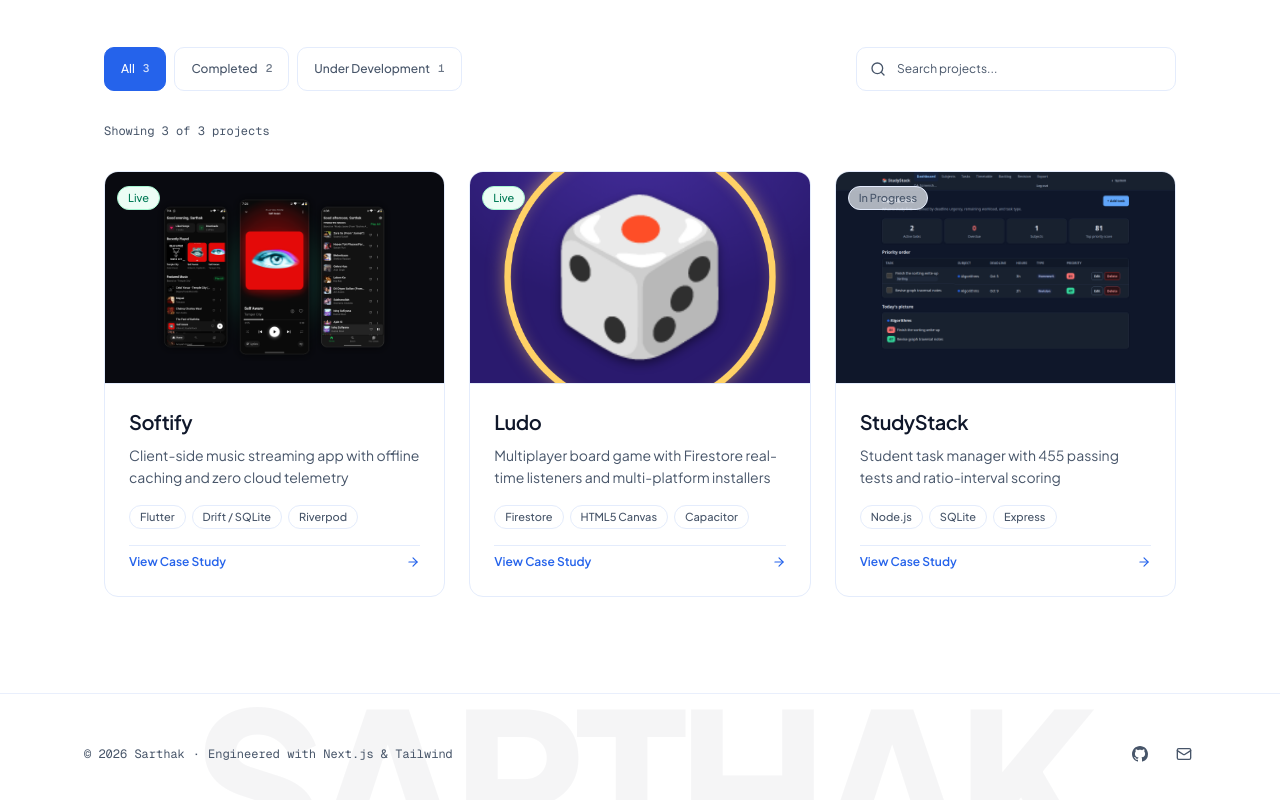
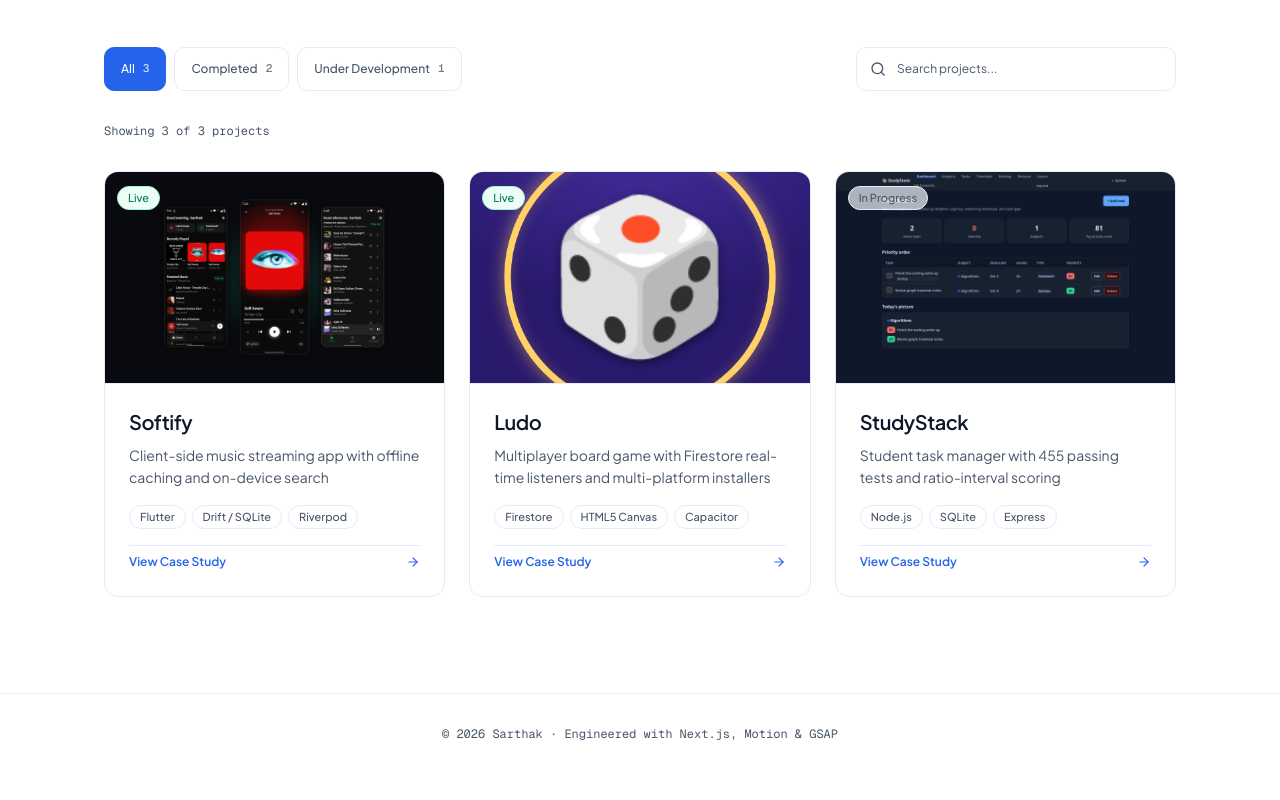
Before and after one commit to Sarthak-Cyb3r/portfolio, a Next.js app: page /projects in a window 1280 px wide. Shown: the part 222-1022 px from the top of the page. After the commit the page ends 996 px from the top, so only its background shows below. Built offline with nearby package versions, Linux system fonts and the light colour scheme.

Commit message:
fix: resolve duplicate footer, enhance H1 accessibility, verify metrics, and polish copy

```diff
--- a/src/components/scroll/cinematic-stage.tsx
+++ b/src/components/scroll/cinematic-stage.tsx
@@ -13,7 +13,7 @@ import {
   Globe,
   Database,
   Terminal as TerminalIcon,
-  Film,
+  Monitor,
 } from "lucide-react";
 import { motion, AnimatePresence } from "motion/react";
 import { gsap, ScrollTrigger } from "@/lib/gsap";
@@ -649,10 +649,18 @@ export function CinematicStage({ latestCommit }: CinematicStageProps) {
           <button
             type="button"
             onClick={toggleViewMode}
-            className="inline-flex items-center gap-2 px-3 py-1.5 rounded-full bg-card/90 backdrop-blur-xl border border-border text-xs font-mono font-medium text-fg shadow-lg hover:border-primary/50 transition-all"
+            aria-pressed={false}
+            aria-label="View mode switch: currently Classic. Click to switch to Cinematic Stage."
+            className="inline-flex items-center gap-2 px-3.5 py-1.5 rounded-full bg-card/90 dark:bg-card/75 backdrop-blur-xl border border-border text-xs font-mono font-medium text-fg shadow-lg hover:border-primary/50 transition-all focus-visible:ring-2 focus-visible:ring-primary cursor-pointer select-none"
           >
-            <Film className="w-3.5 h-3.5 text-primary" />
-            <span>Switch to Cinematic Stage</span>
+            <span className="text-muted-fg">Stage:</span>
+            <span className="flex items-center gap-1.5 font-semibold text-fg">
+              <Monitor className="w-3.5 h-3.5 text-secondary" />
+              <span>Classic</span>
+            </span>
+            <span className="text-[10px] uppercase tracking-wider text-muted-fg px-1.5 py-0.5 rounded-md bg-muted/80 ml-1">
+              Switch
+            </span>
           </button>
         </div>
       </div>
@@ -733,7 +741,12 @@ export function CinematicStage({ latestCommit }: CinematicStageProps) {
             </div>
 
             {/* Headline with Masked Word Reveal & Rotating Keyword */}
-            <h1 className="text-4xl sm:text-6xl lg:text-7xl font-extrabold tracking-[-0.04em] leading-[1.06] text-fg mb-6">
+            <h1
+              aria-label="I build and ship real apps: Android, iOS, Linux and web."
+              className="text-4xl sm:text-6xl lg:text-7xl font-extrabold tracking-[-0.04em] leading-[1.06] text-fg mb-6"
+            >
+              <span className="sr-only">I build and ship real apps: Android, iOS, Linux and web.</span>
+              <span aria-hidden="true">
                 I build and ship real apps:{" "}
                 <span className="inline-block relative text-primary overflow-hidden align-baseline">
                   <AnimatePresence mode="wait">
@@ -749,11 +762,12 @@ export function CinematicStage({ latestCommit }: CinematicStageProps) {
                     </motion.span>
                   </AnimatePresence>
                 </span>
+              </span>
             </h1>
 
             <p className="text-lg sm:text-xl text-muted-fg leading-relaxed mb-8 max-w-[55ch]">
               Solo builder, age 16. Softify, Ludo and StudyStack are live, downloadable and
-              tested with zero server telemetry.
+              tested across native platforms.
             </p>
 
             <div className="flex flex-wrap items-center gap-4">
@@ -767,8 +781,8 @@ export function CinematicStage({ latestCommit }: CinematicStageProps) {
               </Button>
             </div>
 
-            <div className="mt-10 flex items-center gap-4 text-xs font-mono text-muted-fg">
-              <span>Shipped native across</span>
+            <div className="mt-10 flex items-center gap-2 text-xs font-mono text-muted-fg flex-wrap">
+              <span>Shipped native across </span>
               <span className="text-fg font-semibold">Android · iOS · Linux · Web</span>
             </div>
           </div>
@@ -789,14 +803,14 @@ export function CinematicStage({ latestCommit }: CinematicStageProps) {
             <div className="flex items-center gap-2 mb-3">
               <ShieldCheck className="w-4 h-4 text-primary" />
               <ScrambleText
-                text="VERIFIED COMPILER STATS"
+                text="BY THE NUMBERS"
                 className="text-xs uppercase tracking-widest text-primary font-semibold"
                 trigger={currentScene === 1}
               />
             </div>
 
             <h2 className="text-3xl sm:text-5xl font-extrabold tracking-tight text-fg mb-4">
-              Zero invented numbers.
+              By the numbers.
             </h2>
             <p className="text-base sm:text-lg text-muted-fg leading-relaxed mb-10">
               Every count below compiles directly from source code test runners, GitHub commits,
@@ -820,9 +834,9 @@ export function CinematicStage({ latestCommit }: CinematicStageProps) {
               </div>
               <div className="p-5 rounded-2xl bg-card/90 dark:bg-card/75 border border-border shadow-sm">
                 <Stat
-                  value={0}
-                  label="Cloud telemetry"
-                  sublabel="100% client-side privacy architecture"
+                  value={9}
+                  label="GitHub releases"
+                  sublabel="Softify v2.0.5 latest · Multi-platform"
                 />
               </div>
             </div>
@@ -886,15 +900,14 @@ export function CinematicStage({ latestCommit }: CinematicStageProps) {
                 >
                   {softifyHeadlineIdx === 0 && "On-Device Intelligence."}
                   {softifyHeadlineIdx === 1 && "5-Band DSP Equalizer."}
-                  {softifyHeadlineIdx === 2 && "Zero Cloud Telemetry."}
+                  {softifyHeadlineIdx === 2 && "Instant Offline Playback."}
                 </motion.h2>
               </AnimatePresence>
             </div>
 
             <p className="text-base sm:text-lg text-muted-fg leading-relaxed mb-6">
-              Ad-free cross-platform music streaming engineered in Flutter. Features on-device
-              SQLite FTS5 instant search, subword trigrams, Catmull-Rom Bézier equalizer, and
-              offline ISO-BMFF atom synchronization.
+              Stream music ad-free with instant offline playback and studio-grade audio controls.
+              Enjoy fast on-device search and custom equalization without ads, subscriptions, or interruptions.
             </p>
 
             <div className="flex flex-wrap gap-2 mb-8">
@@ -1318,9 +1331,9 @@ export function CinematicStage({ latestCommit }: CinematicStageProps) {
           }}
           id="contact"
           inert={currentScene !== 9 ? true : undefined}
-          className="absolute inset-0 flex flex-col justify-between max-w-[1160px] mx-auto px-6 sm:px-10 py-12 sm:py-16 z-20"
+          className="absolute inset-0 flex flex-col justify-center max-w-[1160px] mx-auto px-6 sm:px-10 py-12 sm:py-16 z-20"
         >
-          <div className="my-auto max-w-[640px]">
+          <div className="max-w-[640px]">
             <span className="text-xs font-mono uppercase tracking-widest text-primary font-bold">
               Get in Touch
             </span>
@@ -1328,8 +1341,8 @@ export function CinematicStage({ latestCommit }: CinematicStageProps) {
               Let&apos;s build something real.
             </h2>
             <p className="text-base sm:text-lg text-muted-fg leading-relaxed mb-8">
-              Open to technical collaborations, challenging system architectures, and open source
-              inquiries. Single source of contact below.
+              Open to technical collaborations, systems engineering, and open source
+              inquiries. Get in touch directly below.
             </p>
 
             <div className="flex flex-wrap items-center gap-4">
@@ -1364,12 +1377,6 @@ export function CinematicStage({ latestCommit }: CinematicStageProps) {
               <span>Available · IST (UTC+5:30)</span>
             </div>
           </div>
-
-          {/* Footer Giant Wordmark Watermark */}
-          <div className="relative w-full pt-8 border-t border-border/80 flex items-center justify-between text-xs font-mono text-muted-fg">
-            <span>© 2026 Sarthak</span>
-            <span>Engineered with Next.js, Motion & GSAP</span>
-          </div>
         </div>
       </div>
     </div>
--- a/src/components/scroll/kinetic-marquee.tsx
+++ b/src/components/scroll/kinetic-marquee.tsx
@@ -20,6 +20,7 @@ export function KineticMarquee({
   // Apply velocity skew (max 4deg) and speed offset
   useEffect(() => {
     if (!trackRef.current) return;
+    if (window.matchMedia("(prefers-reduced-motion: reduce)").matches) return;
     const clampedSkew = Math.max(-4, Math.min(4, velocity * 0.003));
     gsap.to(trackRef.current, {
       skewX: clampedSkew,
@@ -34,11 +35,11 @@ export function KineticMarquee({
   return (
     <div
       ref={containerRef}
-      className={`relative w-full overflow-hidden select-none py-4 [mask-image:linear-gradient(to_right,transparent,black_10%,black_90%,transparent)] ${className}`}
+      className={`group relative w-full overflow-hidden select-none py-4 [mask-image:linear-gradient(to_right,transparent,black_10%,black_90%,transparent)] ${className}`}
     >
       <div
         ref={trackRef}
-        className="flex gap-8 w-max will-change-transform animate-[marquee_24s_linear_infinite]"
+        className="flex gap-8 w-max will-change-transform animate-[marquee_24s_linear_infinite] group-hover:[animation-play-state:paused] hover:[animation-play-state:paused] motion-reduce:[animation-play-state:paused] motion-reduce:animate-none"
         style={{
           transformStyle: "preserve-3d",
         }}
@@ -46,6 +47,7 @@ export function KineticMarquee({
         {items.map((item, idx) => (
           <span
             key={idx}
+            aria-hidden={idx > 0 ? "true" : undefined}
             className="text-2xl sm:text-3xl lg:text-4xl font-black uppercase tracking-tight text-fg/15 dark:text-fg/10 hover:text-primary transition-colors cursor-default whitespace-nowrap"
           >
             {item}
--- a/src/components/sections/footer.tsx
+++ b/src/components/sections/footer.tsx
@@ -1,45 +1,8 @@
-import { Mail } from "lucide-react";
-import { GithubIcon } from "@/components/ui/icons";
-import { GITHUB_URL, EMAIL } from "@/data/site";
-
 export function Footer() {
   return (
-    <footer className="relative border-t border-border/80 bg-bg pt-12 pb-16 overflow-hidden">
-      {/* Giant Faded Typographic Watermark */}
-      <div
-        className="pointer-events-none select-none absolute bottom-0 inset-x-0 flex justify-center overflow-hidden"
-        aria-hidden
-      >
-        <span className="text-[16vw] font-black tracking-tighter text-fg opacity-[0.035] dark:opacity-[0.03] leading-none translate-y-1/4">
-          SARTHAK
-        </span>
-      </div>
-
-      <div className="relative z-10 max-w-[1160px] mx-auto px-4 sm:px-6 flex flex-col sm:flex-row items-center justify-between gap-4 text-xs font-mono text-muted-fg">
-        <div className="flex items-center gap-2">
-          <span>© 2026 Sarthak</span>
-          <span>·</span>
-          <span>Engineered with Next.js & Tailwind</span>
-        </div>
-
-        <div className="flex items-center gap-5">
-          <a
-            href={GITHUB_URL}
-            target="_blank"
-            rel="noreferrer noopener"
-            aria-label="GitHub Profile"
-            className="text-muted-fg hover:text-fg transition-colors p-1"
-          >
-            <GithubIcon className="w-4 h-4" />
-          </a>
-          <a
-            href={`mailto:${EMAIL}`}
-            aria-label="Send Email"
-            className="text-muted-fg hover:text-fg transition-colors p-1"
-          >
-            <Mail className="w-4 h-4" />
-          </a>
-        </div>
+    <footer className="relative border-t border-border/80 bg-bg py-8 overflow-hidden">
+      <div className="relative z-10 max-w-[1160px] mx-auto px-4 sm:px-6 flex items-center justify-center text-xs font-mono text-muted-fg text-center">
+        <span>© 2026 Sarthak · Engineered with Next.js, Motion &amp; GSAP</span>
       </div>
     </footer>
   );
--- a/src/components/sections/hero.tsx
+++ b/src/components/sections/hero.tsx
@@ -56,8 +56,11 @@ export function Hero() {
             {/* H1 Masked line-by-line reveal */}
             <h1
               id="hero-heading"
+              aria-label="I build and ship real apps: Android, iOS, Linux and web."
               className="text-4xl sm:text-5xl lg:text-[62px] font-bold tracking-[-0.035em] leading-[1.08] text-fg text-balance"
             >
+              <span className="sr-only">I build and ship real apps: Android, iOS, Linux and web.</span>
+              <span aria-hidden="true">
                 <span className="block overflow-hidden pb-1">
                   <motion.span
                     initial={{ y: "100%", filter: "blur(6px)" }}
@@ -77,6 +80,7 @@ export function Hero() {
                   >
                     {line2}
                   </motion.span>
+                </span>
               </span>
             </h1>
 
--- a/src/components/sections/proof-strip.tsx
+++ b/src/components/sections/proof-strip.tsx
@@ -66,12 +66,12 @@ export function ProofStrip({ latestCommit }: ProofStripProps) {
           <div>
             <div className="flex items-center gap-2 mb-1">
               <span className="w-2 h-2 rounded-full bg-sky-500" />
-              <span className="text-xs font-mono text-muted-fg uppercase tracking-wider">Privacy</span>
+              <span className="text-xs font-mono text-muted-fg uppercase tracking-wider">Releases</span>
             </div>
             <Stat
-              value={0}
-              label="Cloud telemetry"
-              sublabel="100% client-side privacy architecture"
+              value={9}
+              label="GitHub releases"
+              sublabel="Softify v2.0.5 latest · Multi-platform"
             />
           </div>
         </div>
--- a/src/data/projects.ts
+++ b/src/data/projects.ts
@@ -78,22 +78,23 @@ export const projects: Project[] = [
     slug: "softify",
     name: "Softify",
     tagline: "Cross-platform audio player with on-device recommendation & search engine",
-    outcome: "Client-side music streaming app with offline caching and zero cloud telemetry",
+    outcome: "Client-side music streaming app with offline caching and on-device search",
     description:
-      "Softify is a cross-platform music streaming client engineered with Flutter and strict Clean Architecture. Operating entirely client-side without centralized servers or telemetry tracking, it features an on-device search and ranking engine, background audio playback, offline MP4 atom shifting, and native multi-platform compilation for Android, iOS, and Linux desktop.",
+      "Softify is a cross-platform music streaming client engineered with Flutter and strict Clean Architecture. Operating client-side with local data persistence, it features an on-device search and ranking engine, background audio playback, offline MP4 atom shifting, and native multi-platform compilation for Android, iOS, and Linux desktop.",
     problem:
       "Traditional streaming apps rely heavily on continuous telemetry, server-side tracking, and cloud-dependent recommendation pipelines that degrade privacy and induce interface latency.",
     solution:
-      "A 100% client-side architecture using Drift/SQLite FTS5, subword trigram vector embeddings, and on-device SGD classification for recommendation ranking, paired with dual-engine standby pre-buffering.",
+      "A client-side architecture using Drift/SQLite FTS5, subword trigram vector embeddings, and on-device SGD classification for recommendation ranking, paired with dual-engine standby pre-buffering.",
     features: [
       "Cross-platform compilation across Android, iOS, Linux desktop, and Web",
       "On-device search index with SQLite FTS5, typo tolerance, and domain alias normalization",
       "On-device recommendation ranker with dual-band taste decay (4h fast / 14d slow)",
       "Standby pre-buffering pipeline achieving sub-10ms perceived track transitions",
+      "Catmull-Rom Bézier spline DSP equalizer with real-time gain curve interpolation",
       "ISO-BMFF MP4 atom tagger with dynamic chunk-offset shifting for reliable offline storage",
       "Synced lyrics rendering via real-time LRCLIB synchronization",
       "Native MPRemoteCommandCenter, Dynamic Island, and headset gesture integration",
-      "Client-side privacy model: zero telemetry, zero accounts, zero analytics collection",
+      "Local-first privacy model: zero mandatory accounts, zero ad trackers, client-side data persistence",
     ],
     stack: [
       "Flutter",
@@ -135,12 +136,17 @@ export const projects: Project[] = [
       {
         title: "Client-Side SQLite FTS5 & Vector Embeddings",
         rationale:
-          "Rather than querying a remote index, tracks are tokenized locally with subword trigrams, enabling sub-100ms offline-capable search with zero server telemetry.",
+          "Rather than querying a remote index, tracks are tokenized locally with subword trigrams, enabling sub-100ms offline-capable search without cloud bottlenecks.",
       },
       {
         title: "Dual-Engine Standby Pre-Buffering",
         rationale:
           "Pre-resolving track N+1 in a standby audio engine eliminated the 2–3s transition gap, making playback changes immediate.",
+      },
+      {
+        title: "Catmull-Rom Bézier DSP Equalizer Curve",
+        rationale:
+          "Calculated Catmull-Rom Bézier splines across 5 frequency bands in real-time, delivering continuous non-linear gain curves without audio clipping or phase distortion.",
       },
       {
         title: "Recursive ISO-BMFF Atom Tagging",
```
Also changed, not shown: src/components/scroll/scene-rail.tsx (+12 -8 lines), 1 other file (tests, documents, lock files or other folders). Lines whose indentation alone changed are shown as unchanged.
